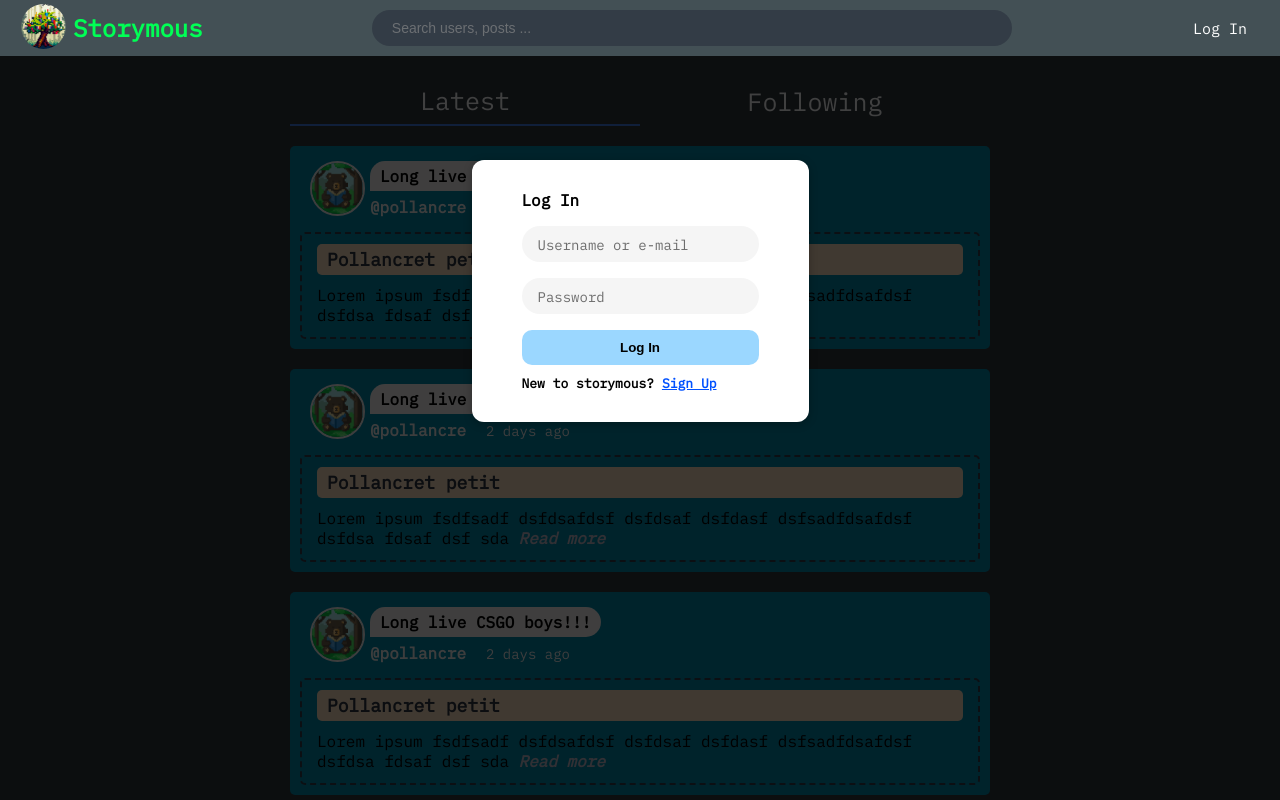
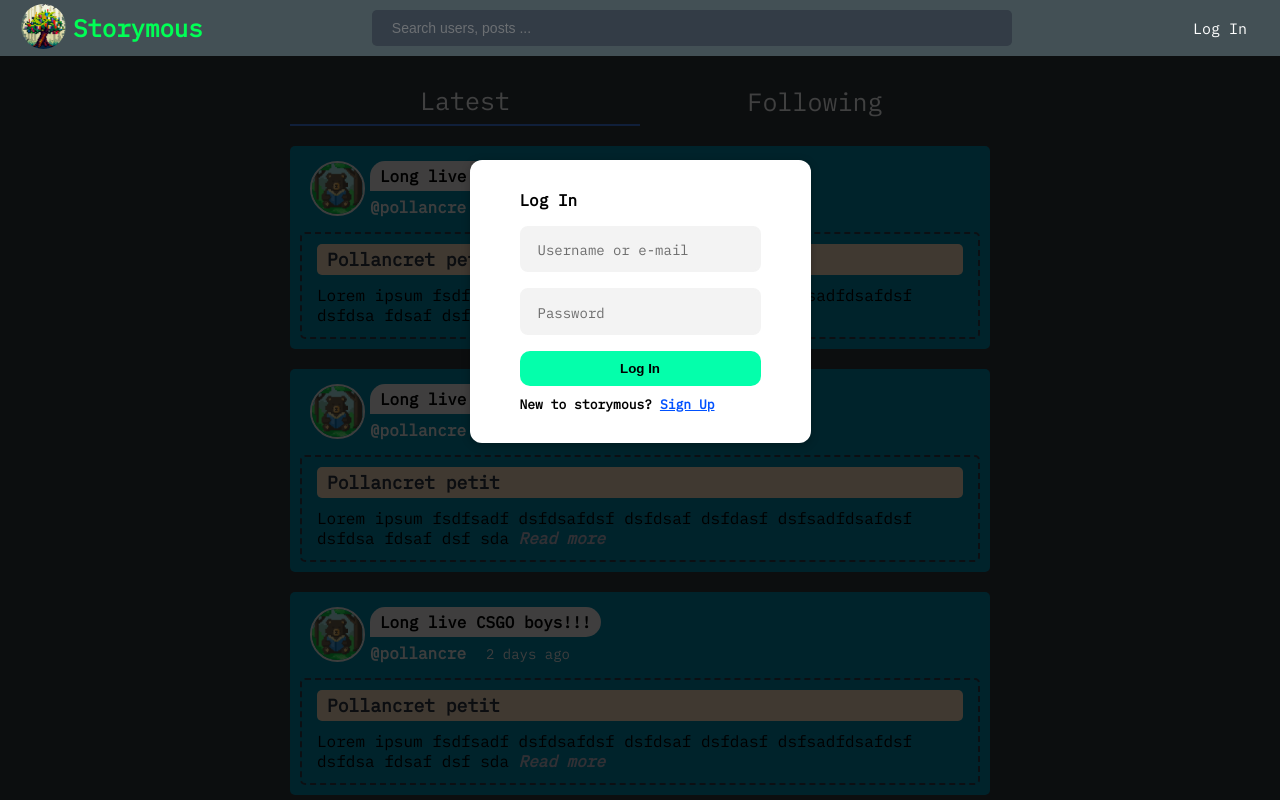
Before and after one commit to aleixfortm/storymous, a Vue app: page /home in a window 1280 px wide. Both pictures are taken after a click on the button "Log In". Shown: the top 800 px of the page. Built offline with nearby package versions, Linux system fonts and the light colour scheme.

Commit message:
fixede spatial bug

```diff
--- a/src/components/SearchBar.vue
+++ b/src/components/SearchBar.vue
@@ -20,7 +20,7 @@ methods: {
 }
 </script>
 
-<style>
+<style scoped>
 img {
     width: 20px;
 }
@@ -34,7 +34,7 @@ input[type="text"] {
   display: block;
   background-color: #333c46;
   border: none;
-  border-radius: 50px;
+  border-radius: 5px;
   font-size: 14px;
   font-weight: 500;
   height: 36px;
--- a/src/components/SigninDialog.vue
+++ b/src/components/SigninDialog.vue
@@ -7,7 +7,7 @@
             <input id="title" name="title" type="text" ref="titleInput" placeholder="Username or e-mail">
         </div>
         <div class="form-control">
-          <input id="password" name="password" type="text" ref="passwordInput" placeholder="Password">
+          <input id="password" name="password" type="password" ref="passwordInput" placeholder="Password">
         </div>
         <div>
             <button type="submit">Log In</button>
@@ -36,14 +36,17 @@ label {
 
 input {
     display: block;
-    background-color: whitesmoke;
+    background-color: rgb(243, 243, 243);
     width: 100%;
     font: inherit;
-    padding: 1rem;
+    padding: 0.7rem 1rem;
+    border: 2px solid rgb(243, 243, 243);
+    border-radius: 8px;
 }
 
 input:focus {
-    background-color: whitesmoke;
+    outline: none;
+    border: 2px solid rgb(243, 243, 243);
     color: rgb(53, 53, 53);
 }
 
@@ -53,6 +56,7 @@ input::placeholder {
 }
 
 form {
+  outline: 0;
   width: fit-content;
 }
 
@@ -64,12 +68,13 @@ button {
   padding: 10px 0;
   border-radius: 10px;
   border: 0;
-  background-color: rgb(155, 215, 255);
+  background-color: rgb(4, 255, 171);
   font-weight: bolder;
+  cursor: pointer;
 }
 
 button:hover {
-  background-color: rgb(103, 194, 255);
+  background-color: rgb(0, 233, 155);
 }
 
 .link {
--- a/src/components/SignupDialog.vue
+++ b/src/components/SignupDialog.vue
@@ -4,16 +4,40 @@
     <div class="dialog-div"> <b>Sign up</b> </div>
     <form @submit.prevent="submitDataFunc()">
         <div class="form-control">
-            <input id="username" name="username" type="text" ref="usernameInput" placeholder="Choose a username">
+            <input
+            v-model="usernameValue"
+            @focus="usernameFocused = true"
+            @blur="usernameFocused = false"
+            id="username"
+            name="username"
+            type="text"
+            ref="usernameInput"
+            placeholder="Choose a username">
+            <span v-if="usernameFocused" class="requirements">Contains between 3-20 characters<br></span>
+            <span v-if="usernameFocused" class="requirements">No special characters</span>
         </div>
         <div class="form-control">
-            <input id="email" name="email" type="text" ref="emailInput" placeholder="Your e-mail">
+            <input
+            v-model="emailValue"
+            @focus="emailFocused = true"
+            @blur="emailFocused = false"
+            id="email" name="email" type="text" ref="emailInput" placeholder="Your e-mail">
         </div>
         <div class="form-control">
-            <input id="password" name="password" type="text" ref="passwordInput" placeholder="Choose a password">
+            <input
+            v-model="passOneValue"
+            @focus="passOneFocused = true"
+            @blur="passOneFocused = false"
+            id="password" name="password" type="password" ref="passwordInput" placeholder="Choose a password">
+            <span v-if="passOneFocused" class="requirements">Contains min. 3 characters<br></span>
         </div>
         <div class="form-control">
-          <input id="repeatPassword" name="repeatPassword" type="text" ref="repeatPasswordInput" placeholder="Repeat password">
+          <input
+          v-model="passTwoValue"
+          @focus="passTwoFocused = true"
+          @blur="passTwoFocused  = false"
+          id="repeatPassword" name="repeatPassword" type="password" ref="repeatPasswordInput" placeholder="Repeat password">
+          <span v-if="passTwoFocused" class="requirements">Passwords match<br></span>
         </div>
         <div>
             <button type="submit">Sign Up</button>
@@ -28,12 +52,39 @@ import SelectButton from "./SelectButton.vue";
 
 export default {
   emits: ["close"],
-  components: SelectButton
+  components: SelectButton,
+  data() {
+    return {
+      usernameValue: '',
+      usernameFocused: false,
+      emailValue: '',
+      emailFocused: false,
+      passOneValue: '',
+      passOneFocused: false,
+      passTwoValue: '',
+      passTwoFocused: false,
+    }
+  }
 }
 
 </script>
 
 <style scoped>
+.hidden {
+  display: none;
+  height: 0;
+  margin: 0;
+  padding: 0;
+  overflow: hidden;
+}
+
+.requirements {
+  font-size: 12px;
+  color: rgb(102, 102, 102);
+  padding: 0 0 0 6px;
+  margin: 0 0 0 5px;
+}
+
 label {
     font-weight: bold;
     display: block;
@@ -42,21 +93,22 @@ label {
 
 input {
     display: block;
-    background-color: whitesmoke;
+    background-color: rgb(243, 243, 243);
     width: 100%;
     font: inherit;
-    padding: 1rem;
-    border: 2px solid whitesmoke;
+    padding: 0.7rem 1rem;
+    border: 2px solid rgb(243, 243, 243);
+    border-radius: 8px;
 }
 
 input:focus {
     outline: none;
-    background-color: whitesmoke;
+    background-color: rgb(243, 243, 243);
     color: rgb(53, 53, 53);
 }
 
 input:active {
-    background-color: whitesmoke;
+    background-color: rgb(243, 243, 243);
     color: rgb(53, 53, 53);
 }
 
@@ -80,6 +132,7 @@ button {
   border: 0;
   background-color: rgb(155, 215, 255);
   font-weight: bolder;
+  cursor: pointer;
 }
 
 button:hover {
@@ -117,6 +170,8 @@ button:hover {
 
 .dialog-div {
   text-align: start;
+  padding: 0 0 0 4px;
+  font-size: 24px;
 }
 
 dialog {
--- a/src/pages/HomePage.vue
+++ b/src/pages/HomePage.vue
@@ -64,6 +64,30 @@ export default {
                     postComment: "Long live CSGO boys!!!",
                     date: "2 days ago",
                 },
+                {
+                    id: '5',
+                    title: 'Pollancret petit',
+                    content: 'Lorem ipsum fsdfsadf dsfdsafdsf dsfdsaf dsfdasf dsfsadfdsafdsf dsfdsa fdsaf dsf sda',
+                    username: "pollancre",
+                    postComment: "Long live CSGO boys!!!",
+                    date: "2 days ago",
+                },
+                {
+                    id: '6',
+                    title: 'Pollancret petit',
+                    content: 'Lorem ipsum fsdfsadf dsfdsafdsf dsfdsaf dsfdasf dsfsadfdsafdsf dsfdsa fdsaf dsf sda',
+                    username: "pollancre",
+                    postComment: "Long live CSGO boys!!!",
+                    date: "2 days ago",
+                },
+                {
+                    id: '7',
+                    title: 'Pollancret petit',
+                    content: 'Lorem ipsum fsdfsadf dsfdsafdsf dsfdsaf dsfdasf dsfsadfdsafdsf dsfdsa fdsaf dsf sda',
+                    username: "pollancre",
+                    postComment: "Long live CSGO boys!!!",
+                    date: "2 days ago",
+                },
 
             ],
             selectedTab: 'latest-feed',
```
